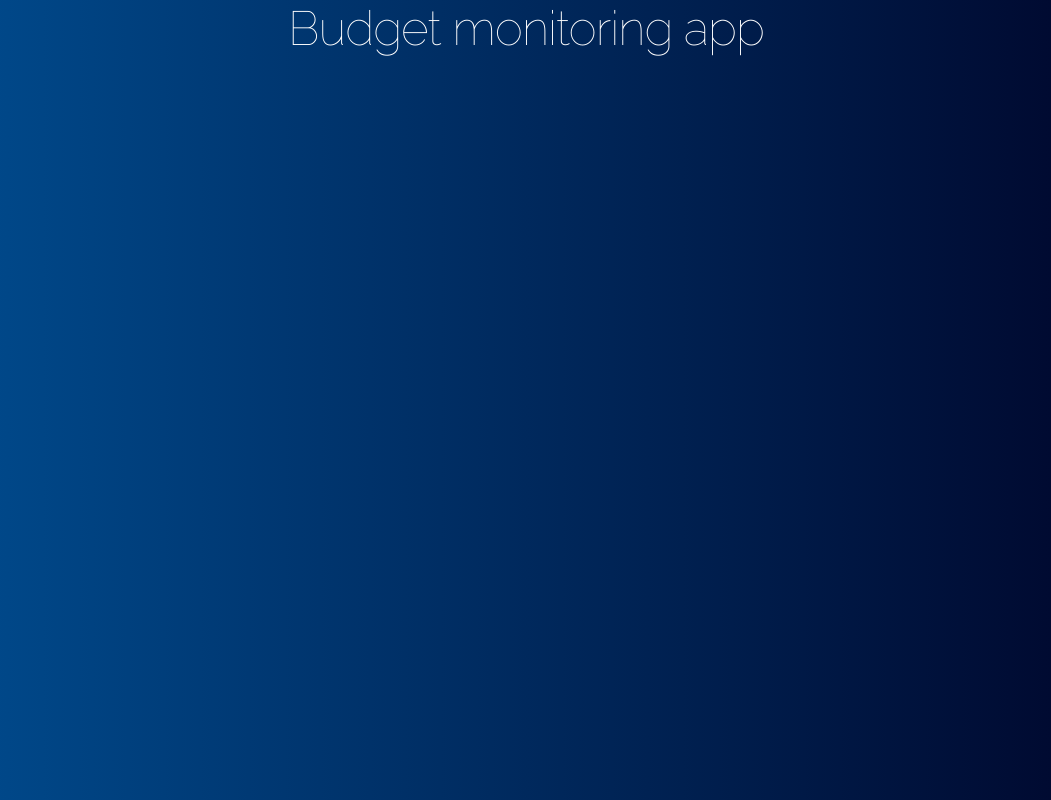
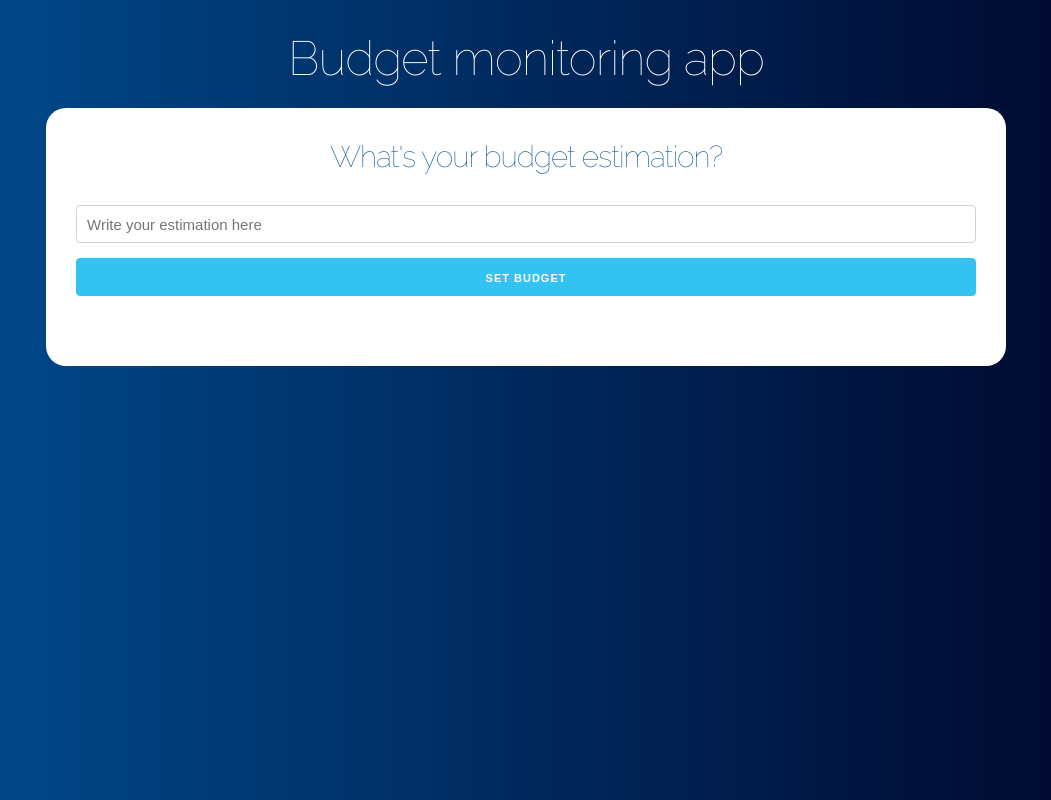
Before and after one commit to anaapezteguia/02-react-budget-monitoring, a React (Create React App) app: page / in a window 1280 px wide. Shown: the whole page, without its empty margins (114-1165 px from the left). Built offline with nearby package versions, Linux system fonts and the light colour scheme.

Commit message:
Add question component to set budget

```diff
--- a/src/App.js
+++ b/src/App.js
@@ -1,5 +1,16 @@
+import Question from './components/Question';
+
 function App() {
-  return <h1>Budget monitoring app</h1>;
+  return (
+    <div className="container">
+      <header>
+        <h1>Budget monitoring app</h1>
+        <div className="contenido-principal contenido">
+          <Question />
+        </div>
+      </header>
+    </div>
+  );
 }
 
 export default App;
--- /dev/null
+++ b/src/components/Question.js
@@ -0,0 +1,23 @@
+import React from 'react';
+
+const Question = () => {
+  return (
+    <>
+      <h2>What's your budget estimation?</h2>
+      <form>
+        <input
+          type="number"
+          className="u-full-width"
+          placeholder="Write your estimation here"
+        />
+        <input
+          type="submit"
+          className="button-primary u-full-width"
+          value="Set budget"
+        />
+      </form>
+    </>
+  );
+};
+
+export default Question;
```
